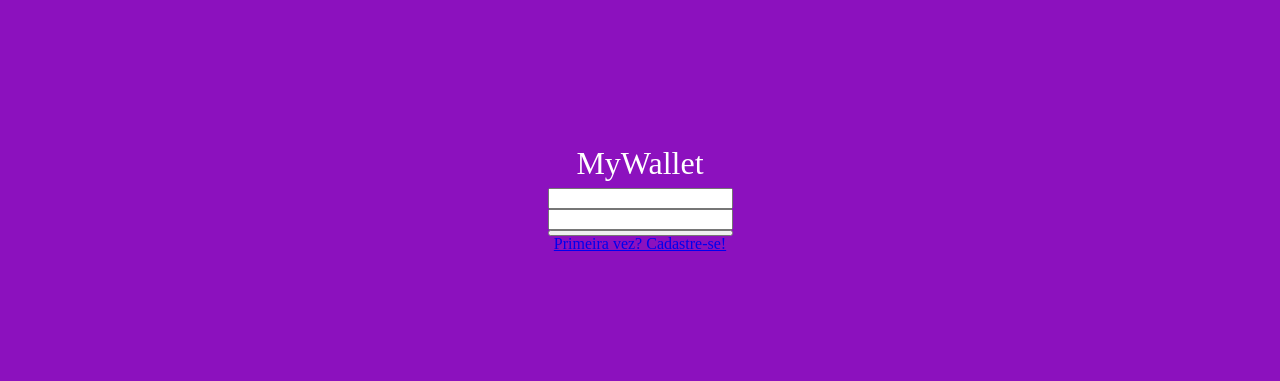
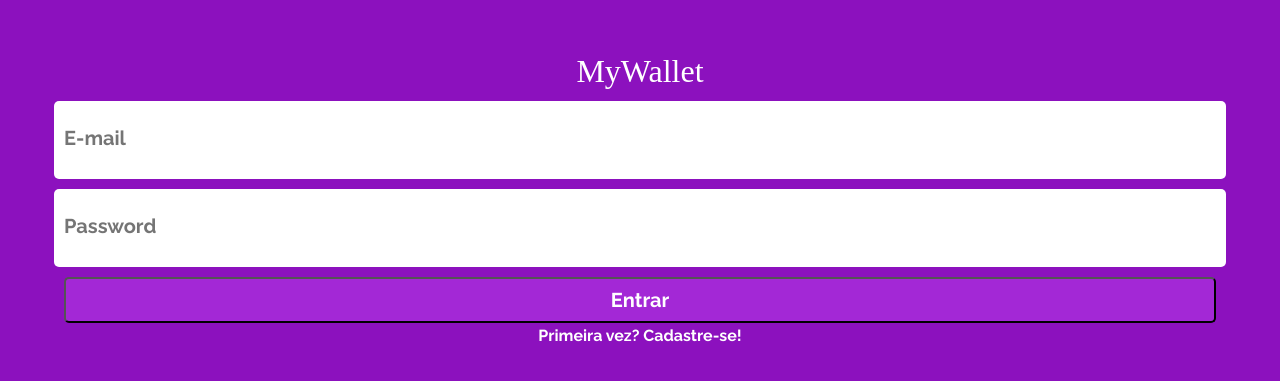
Before and after one commit to PedroRondelli/mywallet-front, a React (Create React App) app: page / in a window 1280 px wide. Shown: the part 205-586 px from the top of the page. Built offline with nearby package versions, Linux system fonts and the light colour scheme; a web font is replaced by a local one.

Commit message:
style: concludes login page layout

```diff
--- a/public/index.html
+++ b/public/index.html
@@ -13,6 +13,10 @@
       href="https://fonts.googleapis.com/css2?family=Saira+Stencil+One&display=swap"
       rel="stylesheet"
     />
+    <link
+      href="https://fonts.googleapis.com/css2?family=Raleway:wght@700&display=swap"
+      rel="stylesheet"
+    />
     <title>React App</title>
   </head>
   <body>
--- a/src/LoginPage.js
+++ b/src/LoginPage.js
@@ -1,5 +1,5 @@
 import styled from "styled-components";
-import axios from "axios";
+// import axios from "axios";
 import { Link } from "react-router-dom";
 
 export default function LoginPage() {
@@ -7,9 +7,9 @@ export default function LoginPage() {
     <Container>
       <h1>MyWallet</h1>
       <form>
-        <input type={"email"} required></input>
-        <input type={"password"} required></input>
-        <button></button>
+        <input placeholder="E-mail" type={"email"} required></input>
+        <input placeholder="Password" type={"password"} required></input>
+        <button>Entrar</button>
       </form>
       <Link to={"/signUp"}>Primeira vez? Cadastre-se!</Link>
     </Container>
@@ -27,6 +27,12 @@ export const Container = styled.div`
 
   background-color: #8c11be;
 
+  a{
+    text-decoration: none;
+    font-family: 'Raleway', sans-serif;
+    color: #ffff;
+  }
+
   h1 {
     font-family: "Saira Stencil One";
     font-size: 32px;
--- a/src/globalStyle.js
+++ b/src/globalStyle.js
@@ -48,5 +48,40 @@ table {
 form{
 	display: flex;
 	flex-direction: column;
+	align-items: center;
+	width: 90vw;
+
+	button{
+		height: 46px;
+		width: 100%;
+		border-radius: 5px;
+		margin: 5px;
+		background-color: #a328d6;
+		color: #ffff;
+
+		font-family: Raleway;
+		font-size: 20px;
+
+		line-height: 23px;
+		letter-spacing: 0em;
+
+		cursor: pointer;
+	}
+}
+input{
+	height: 58px;
+	width: 100%;
+	border-radius: 5px;
+	margin:5px;
+	padding: 10px;
+	border: transparent;
+
+}
+
+::placeholder{
+	font-family: Raleway;
+	font-size: 20px;
+	line-height: 23px;
+	letter-spacing: 0em;
 }
 `;
```
